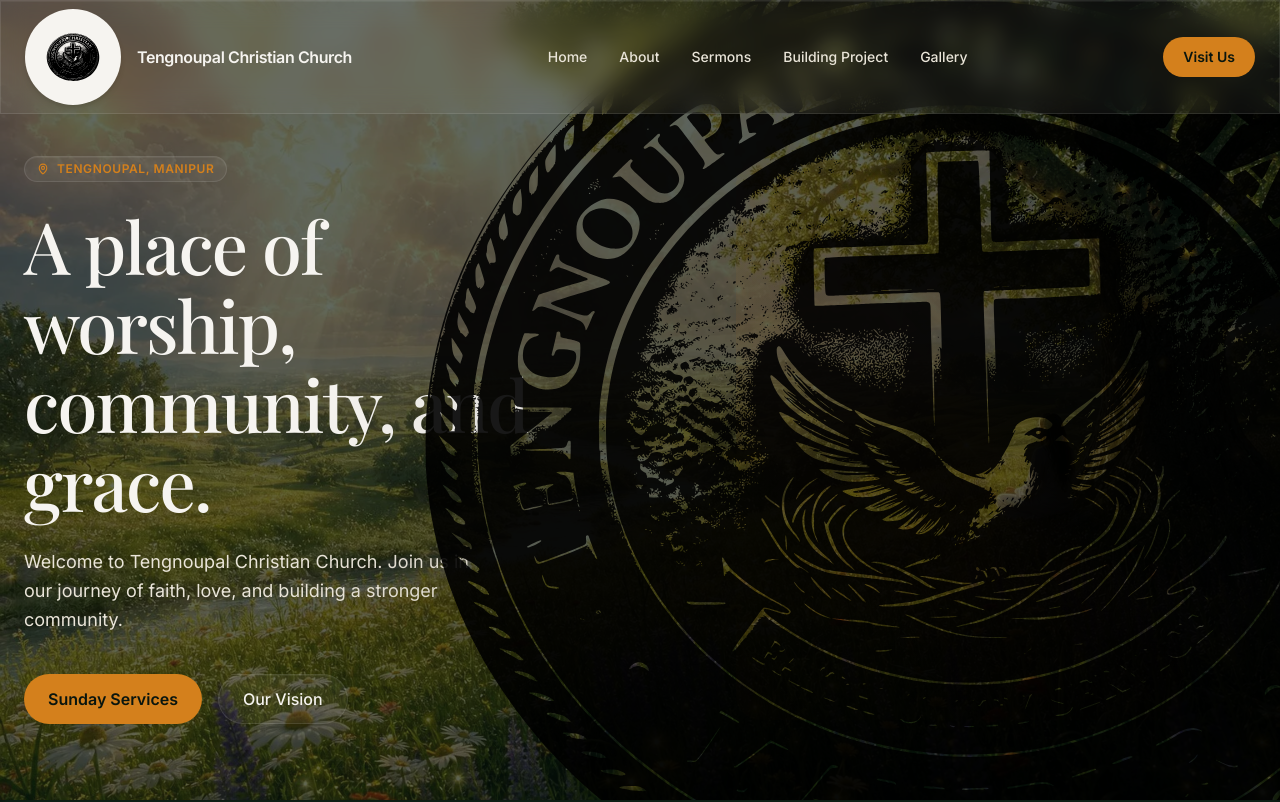
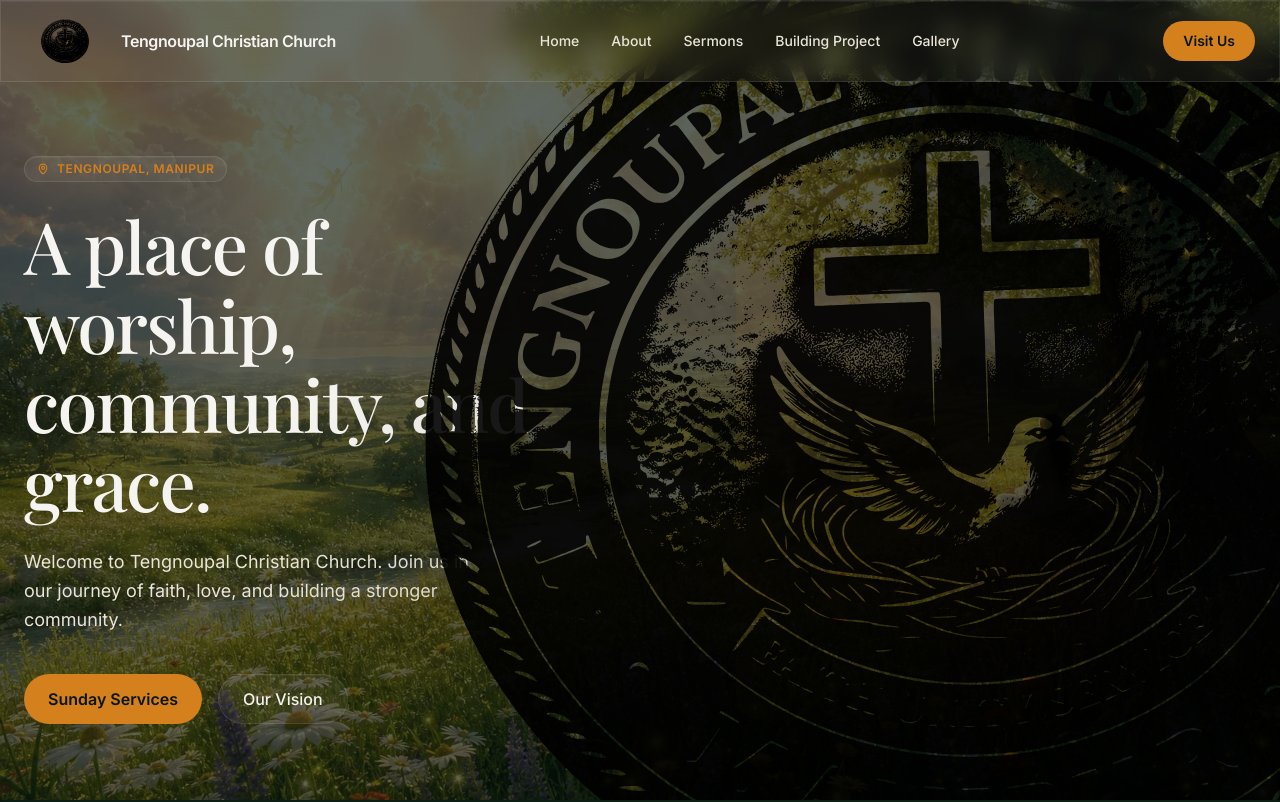
Before and after one commit to metachasm-beep/tengnoupalchurch, a React (Vite) app: page / in a window 1280 px wide. Shown: the top 802 px of the page. Built offline with nearby package versions, Linux system fonts and the light colour scheme; a web font is replaced by a local one.

Commit message:
style: remove logo white background on topbar and reduce navbar thickness

```diff
--- a/src/folds/Navbar.jsx
+++ b/src/folds/Navbar.jsx
@@ -8,9 +8,9 @@
 
   return (
     <nav className="fixed top-0 w-full z-50 glass">
-      <div className="max-w-7xl mx-auto px-6 h-28 flex items-center justify-between">
+      <div className="max-w-7xl mx-auto px-6 h-20 flex items-center justify-between">
         <div className="flex items-center gap-4">
-          <img src="/assets/logo.svg" alt="Logo" className="w-24 h-24 object-contain bg-bone-50 rounded-full p-1 shadow-md" />
+          <img src="/assets/logo.svg" alt="Logo" className="w-20 h-20 object-contain" />
           <span className="font-semibold tracking-tight text-bone-50">Tengnoupal Christian Church</span>
         </div>
         <div className="hidden md:flex gap-8 text-sm font-medium text-bone-100">
```
